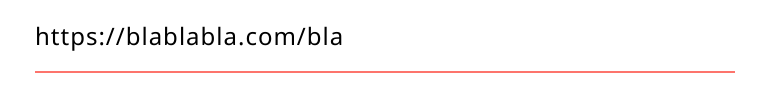
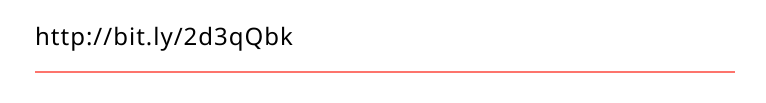
Before and after one commit to matheusdsm/shortlogging, a plain HTML site: page index.html in a window 1280 px wide. Shown: the part 928-1031 px from the top of the page, without its empty margins (255-1021 px from the left). Drawn offline with Linux system fonts and the light colour scheme.

Commit message:
Update index.html

```diff
--- a/index.html
+++ b/index.html
@@ -171,7 +171,7 @@
 
 		<div class="content-header">
 			<h1>Just paste this link to your project to make works.</h1>
-			<h2>https://blablabla.com/bla</h2>
+			<h2>http://bit.ly/2d3qQbk</h2>
 		</div>
 
 		<hr>
```
